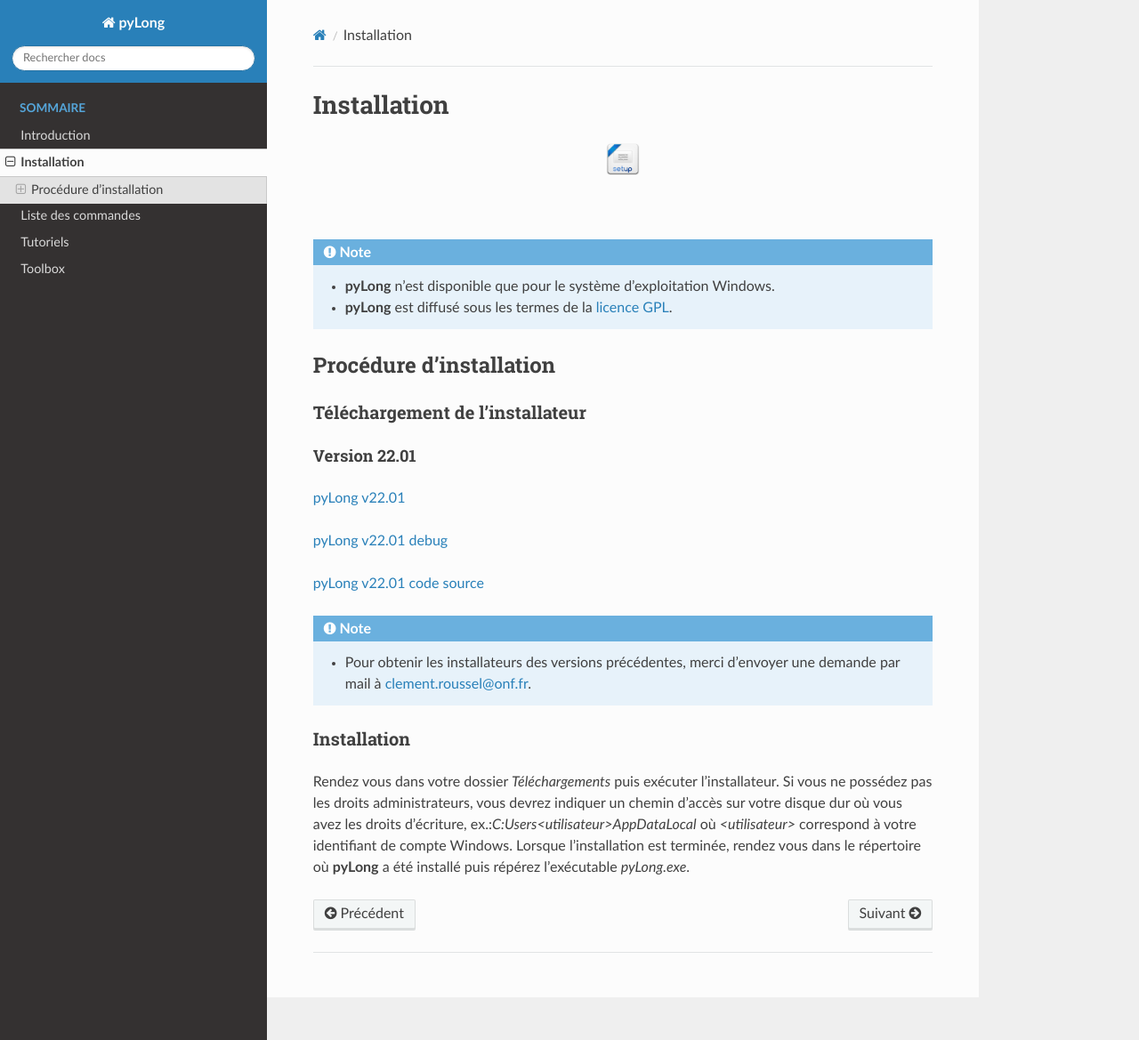
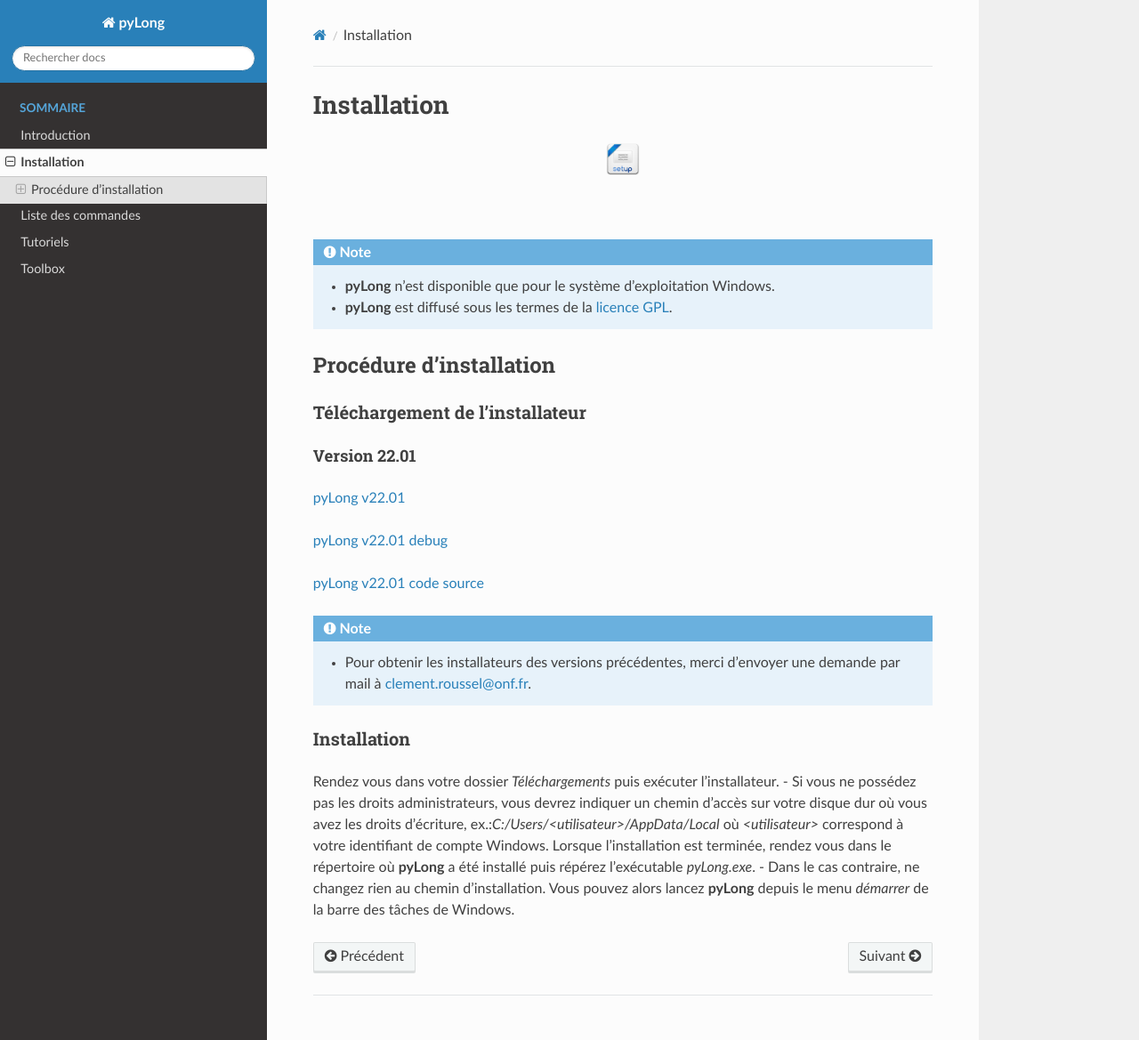
Before and after one commit to clementroussel/pyLong-doc, a Sphinx documentation site: the page built from docs/source/installation.rst, in a window 1280 px wide and 1169 px high. Shown: the whole window at 89% size. Built offline with Sphinx 7.4.7 and the Read the Docs theme 2.0.0, drawn with Linux system fonts in a browser that asks for light colours.

Commit message:
Update installation.rst

```diff
--- a/docs/source/installation.rst
+++ b/docs/source/installation.rst
@@ -44,4 +44,6 @@
 Installation
 ------------
 
-Rendez vous dans votre dossier *Téléchargements* puis exécuter l'installateur. Si vous ne possédez pas les droits administrateurs, vous devrez indiquer un chemin d'accès sur votre disque dur où vous avez les droits d'écriture, ex.:*C:\Users\<utilisateur>\AppData\Local* où *<utilisateur>* correspond à votre identifiant de compte Windows. Lorsque l'installation est terminée, rendez vous dans le répertoire où **pyLong** a été installé puis répérez l'exécutable *pyLong.exe*.
+Rendez vous dans votre dossier *Téléchargements* puis exécuter l'installateur.
+- Si vous ne possédez pas les droits administrateurs, vous devrez indiquer un chemin d'accès sur votre disque dur où vous avez les droits d'écriture, ex.:*C:/Users/<utilisateur>/AppData/Local* où *<utilisateur>* correspond à votre identifiant de compte Windows. Lorsque l'installation est terminée, rendez vous dans le répertoire où **pyLong** a été installé puis répérez l'exécutable *pyLong.exe*.
+- Dans le cas contraire, ne changez rien au chemin d'installation. Vous pouvez alors lancez **pyLong** depuis le menu *démarrer* de la barre des tâches de Windows.
```
